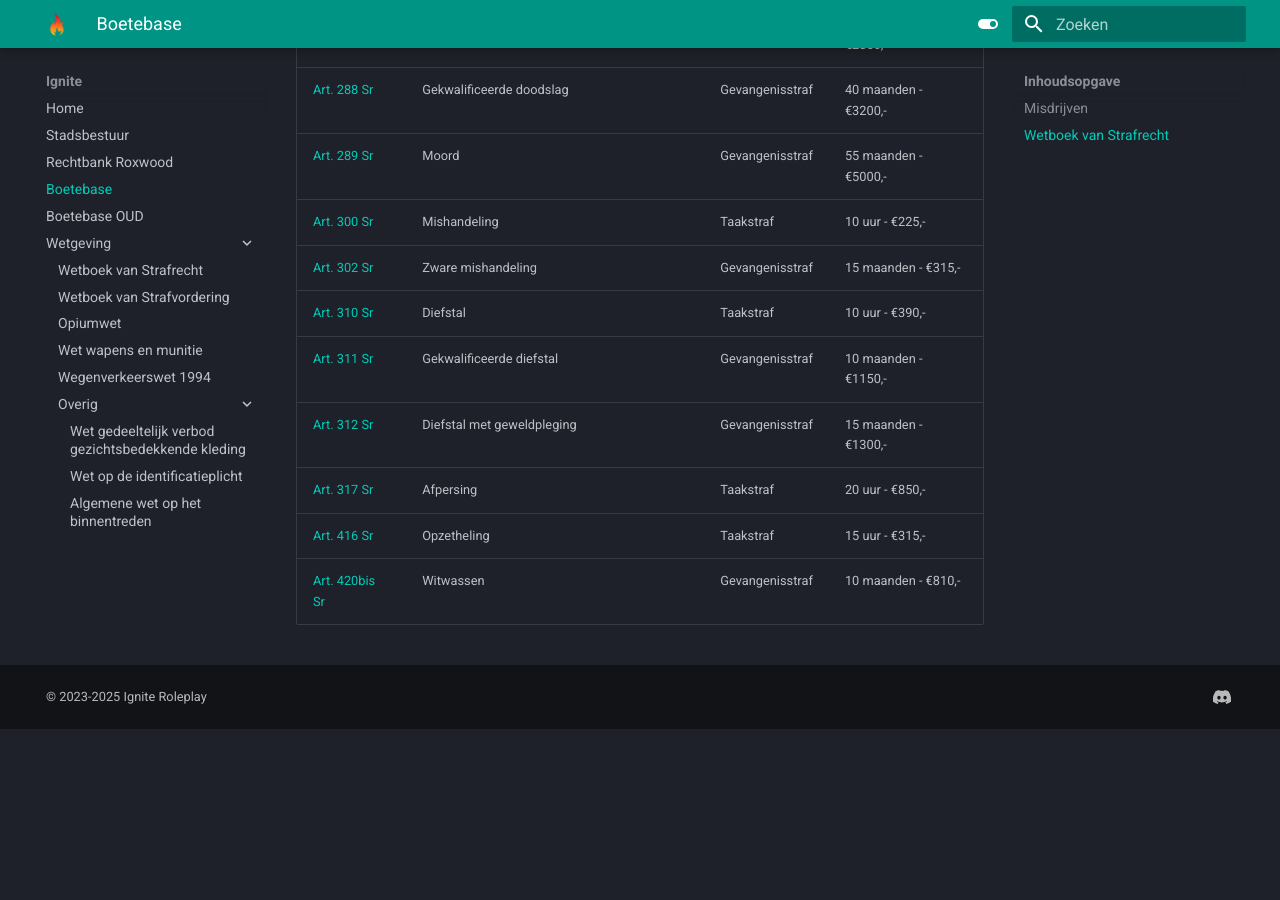
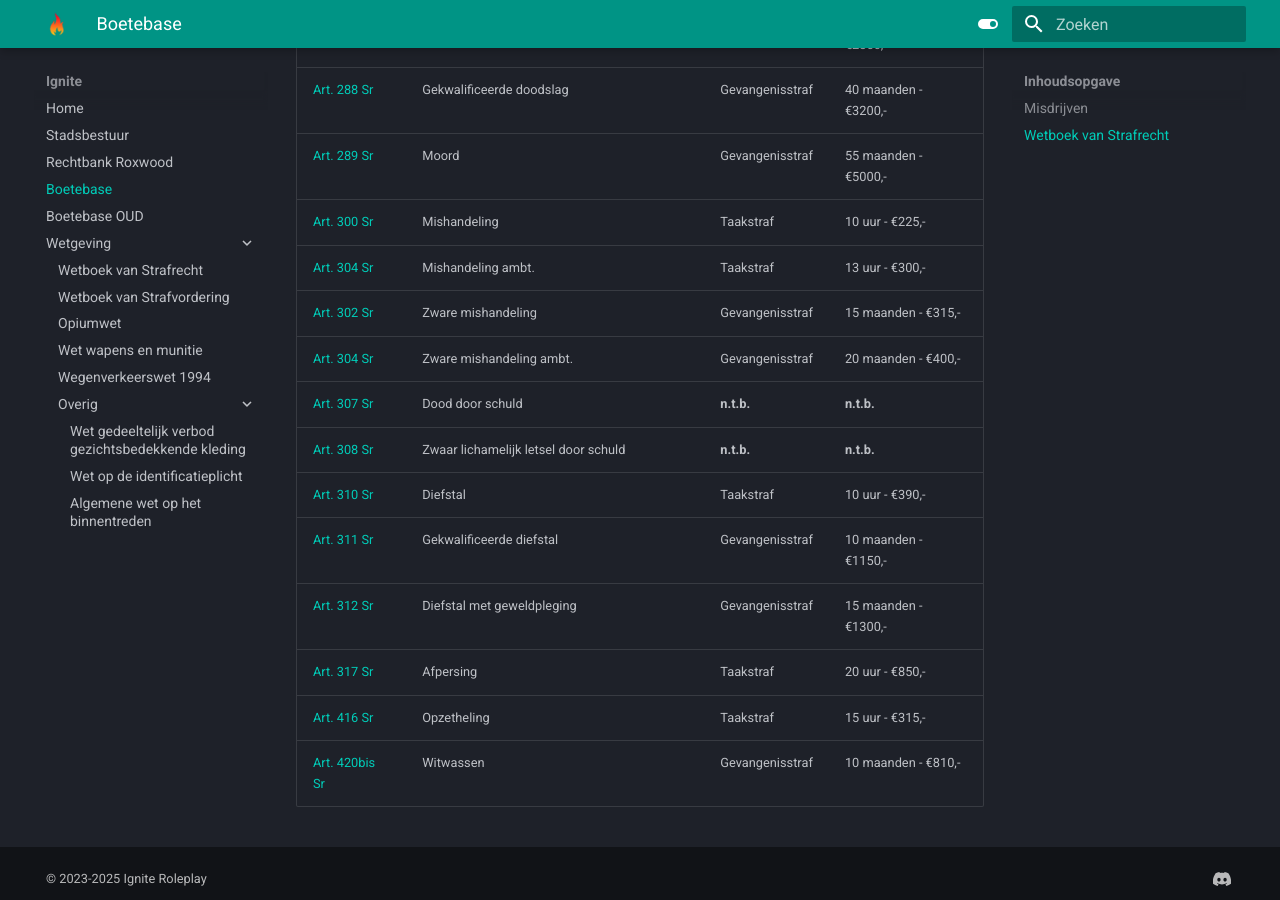
Before and after one commit to NLDenny/wetboek, an MkDocs documentation site: the page built from docs/overig/bb.md, in a window 1280 px wide and 900 px high, scrolled down 5140 px. Built offline with MkDocs 1.6.1 and Material for MkDocs 9.7.7, drawn with Linux system fonts in a browser that asks for light colours; before the commit the page ends 5869 px from its top, so only the background shows below that.

Commit message:
Update bb.md

```diff
--- a/docs/overig/bb.md
+++ b/docs/overig/bb.md
@@ -128,7 +128,11 @@ F116a | Inbrekerswerktuig | €115,- |
 [Art. 288 Sr](/wetboek/sr/#artikel-288-gekwalificeerde-doodslag) | Gekwalificeerde doodslag | Gevangenisstraf | 40 maanden - €3200,-
 [Art. 289 Sr](/wetboek/sr/#artikel-289-moord) | Moord | Gevangenisstraf | 55 maanden - €5000,-
 [Art. 300 Sr](/wetboek/sr/#artikel-300-mishandeling) | Mishandeling | Taakstraf | 10 uur - €225,-
+[Art. 304 Sr](/wetboek/sr/#artikel-304-strafverzwarende-omstandigheden) | Mishandeling ambt. | Taakstraf | 13 uur - €300,-
 [Art. 302 Sr](/wetboek/sr/#artikel-302-zware-mishandeling) | Zware mishandeling | Gevangenisstraf | 15 maanden - €315,-
+[Art. 304 Sr](/wetboek/sr/#artikel-304-strafverzwarende-omstandigheden) | Zware mishandeling ambt. | Gevangenisstraf | 20 maanden - €400,-
+[Art. 307 Sr](/wetboek/sr/#artikel-307-dood-door-schuld) | Dood door schuld | __n.t.b.__ | __n.t.b.__
+[Art. 308 Sr](/wetboek/sr/#artikel-308-zwaar-lichamelijk-letsel-door-schuld) | Zwaar lichamelijk letsel door schuld | __n.t.b.__ | __n.t.b.__
 [Art. 310 Sr](/wetboek/sr/#artikel-310-diefstal) | Diefstal | Taakstraf | 10 uur - €390,-
 [Art. 311 Sr](/wetboek/sr/#artikel-311-gekwalificeerde-diefstal) | Gekwalificeerde diefstal | Gevangenisstraf | 10 maanden - €1150,-
 [Art. 312 Sr](/wetboek/sr/#artikel-312-diefstal-met-geweldpleging) | Diefstal met geweldpleging | Gevangenisstraf | 15 maanden - €1300,-
```
